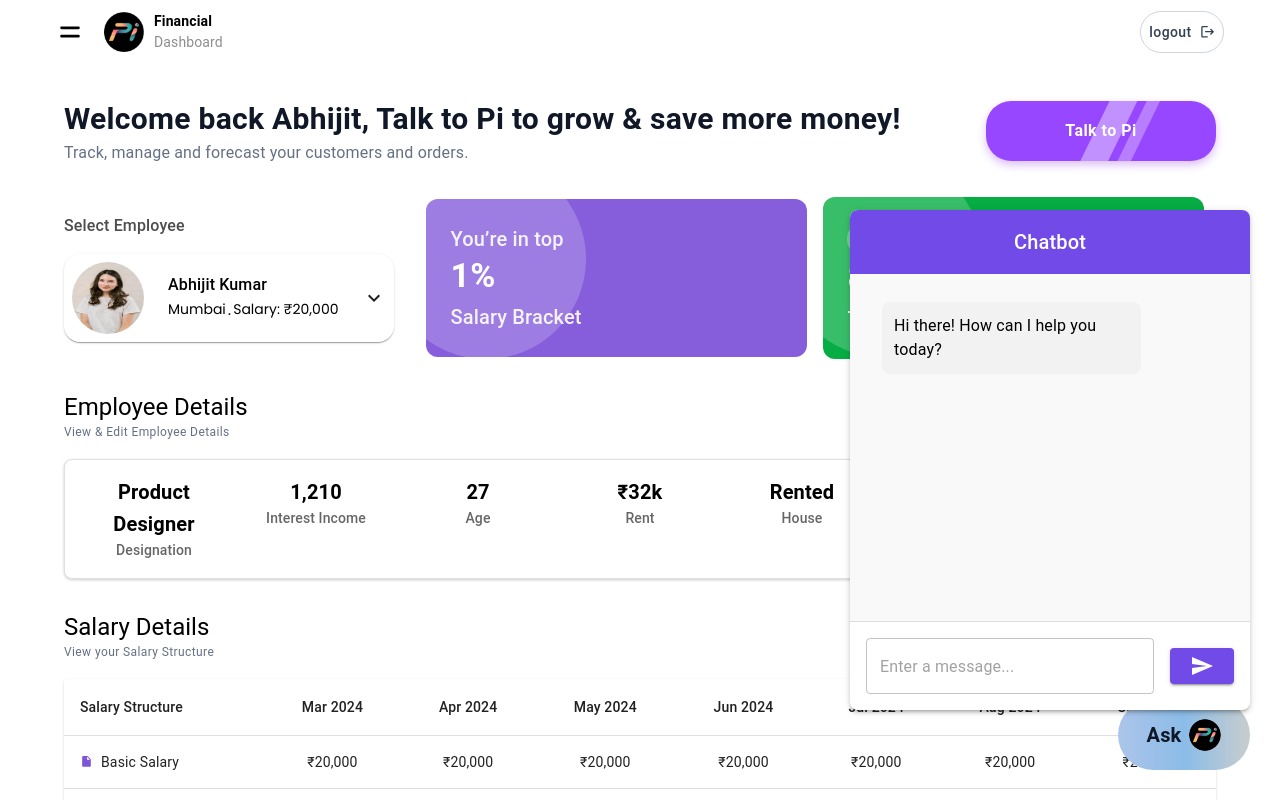
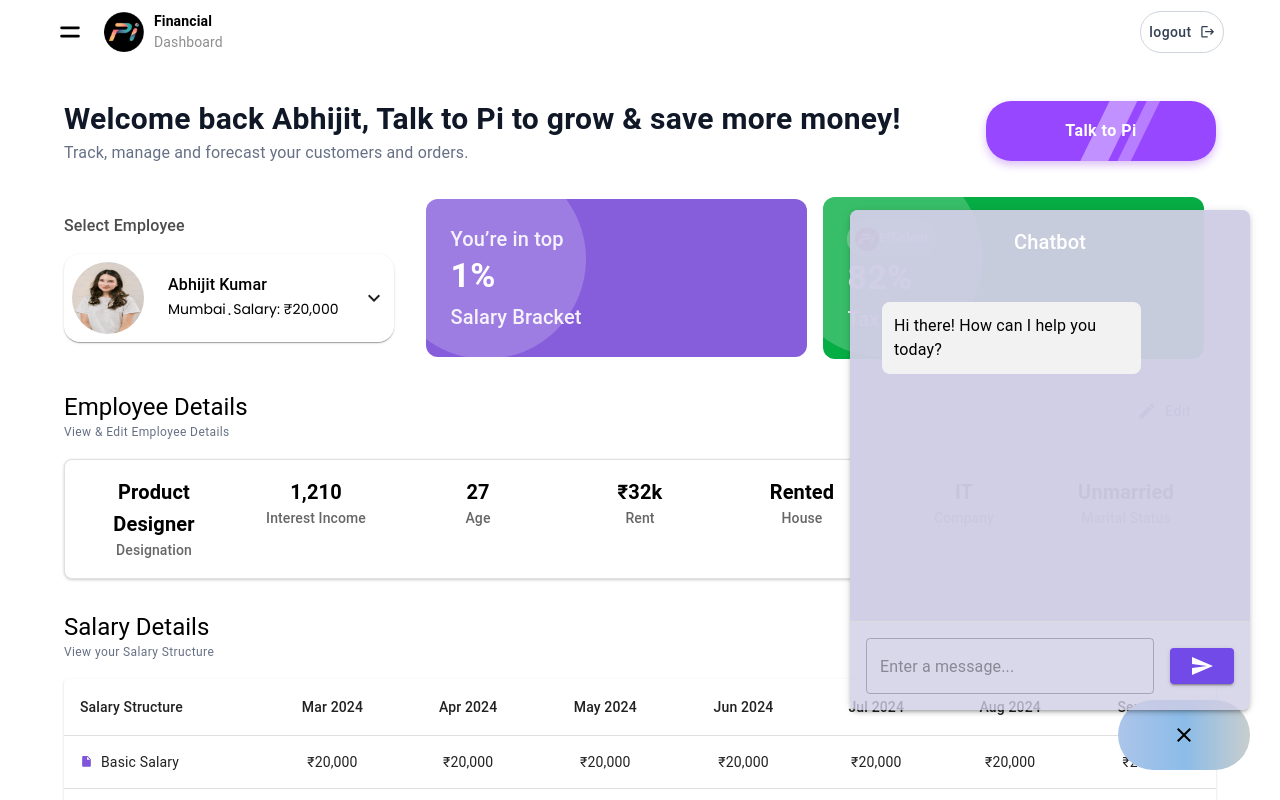
Before and after one commit to npcdazai/Pi-finance, a React (Vite) app: page / in a window 1280 px wide. Both pictures are taken after a click on the element "Ask". Shown: the top 800 px of the page. Built offline with nearby package versions, Linux system fonts and the light colour scheme.

Commit message:
Chat bot PI

```diff
--- a/src/components/UI/ChatBot.jsx
+++ b/src/components/UI/ChatBot.jsx
@@ -62,6 +62,9 @@ const ChatBot = () => {
                     cursor: 'pointer',
                 }}
             >
+
+                {showChatbot ? <CloseIcon /> :
+                    <>
                         <Typography
                             variant="h6"
                             color="#101828"
@@ -81,23 +84,10 @@ const ChatBot = () => {
                                 objectFit: 'cover',
                             }}
                         />
+                    </>
+                }
+
             </Box>
-
-            {/* <IconButton
-                onClick={() => setShowChatbot(!showChatbot)}
-                sx={{
-                    position: "fixed",
-                    bottom: 30,
-                    right: 30,
-                    backgroundColor: "#724ae8",
-                    color: "white",
-                    "&:hover": { backgroundColor: "#5a3abc" },
-                }}
-            >
-                {showChatbot ? <CloseIcon /> : <ChatIcon />}
-            </IconButton> */}
-
-            {/* Chatbot window */}
             {showChatbot && (
                 <Box
                     sx={{
@@ -106,7 +96,7 @@ const ChatBot = () => {
                         right: 30,
                         width: 400,
                         height: 500,
-                        bgcolor: "white",
+                        background: "#D0CEE5CC",
                         borderRadius: 2,
                         boxShadow: 3,
                         display: "flex",
@@ -117,7 +107,7 @@ const ChatBot = () => {
                     <Box
                         sx={{
                             p: 2,
-                            bgcolor: "#724ae8",
+                            bgcolor: "#D0CEE5CC",
                             color: "white",
                             textAlign: "center",
                             borderTopLeftRadius: 8,
@@ -133,7 +123,7 @@ const ChatBot = () => {
                             flex: 1,
                             overflowY: "auto",
                             p: 2,
-                            bgcolor: "#f9f9f9",
+                            bgcolor: "#D0CEE5CC",
                         }}
                     >
                         {messages.map((msg, index) => (
```
Lines whose indentation alone changed are shown as unchanged.
